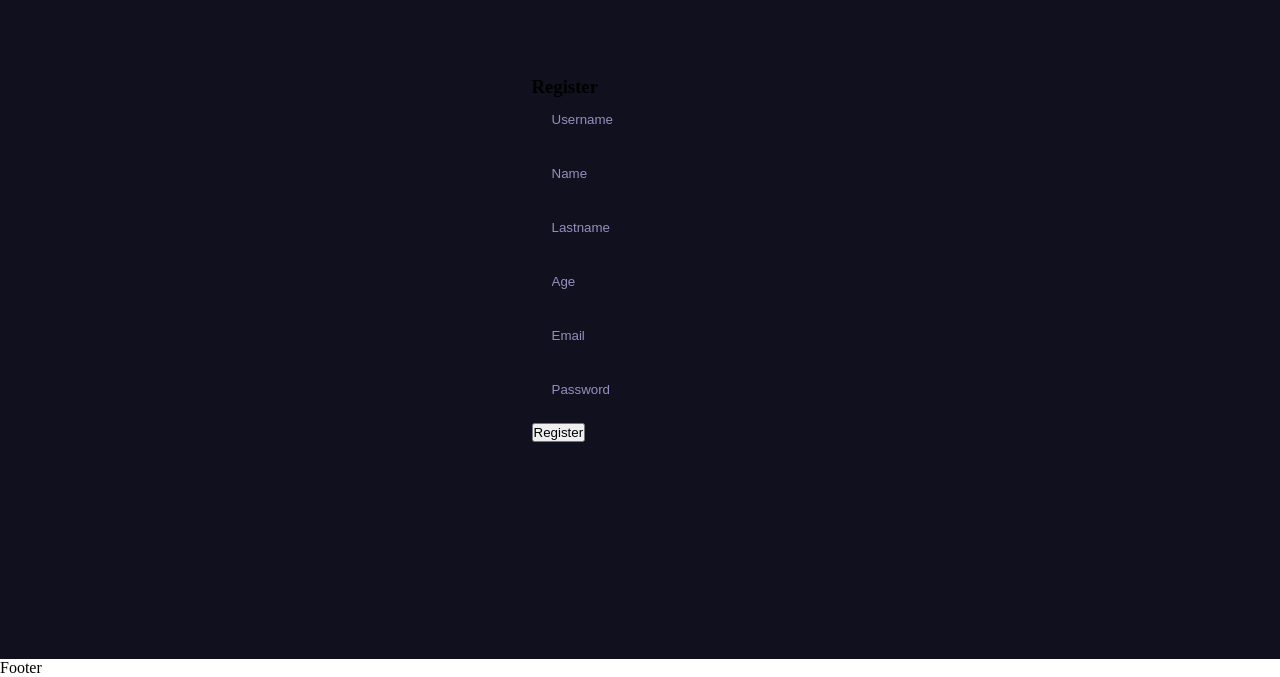
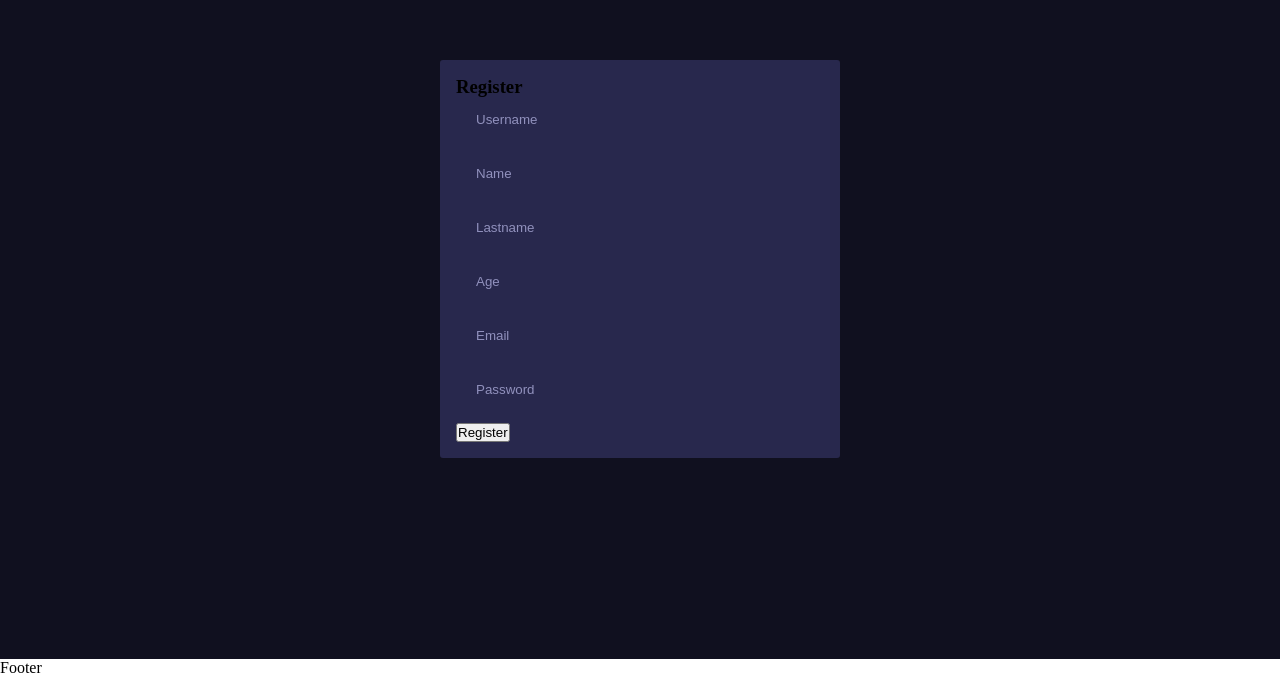
Before and after one commit to JefersonLC/next_img-app, a Next.js app: page /register in a window 1280 px wide. Shown: the part 141-818 px from the top of the page. Built offline with nearby package versions, Linux system fonts and the light colour scheme.

Commit message:
Login and Register pages styles

```diff
--- a/src/styles/LoginRegisterPages.css
+++ b/src/styles/LoginRegisterPages.css
@@ -5,4 +5,62 @@
   display: flex;
   justify-content: center;
   align-items: center;
+  flex-direction: column;
+  gap: 1rem;
 }
+
+.form {
+  width : 100%;
+  padding: 1rem;
+  border-radius: var(--border-radius);
+  background-color: #28284d;
+}
+
+.form-h3 {
+  margin-bottom: 1rem;
+  text-align: center;
+  color: #fff;
+}
+
+.form-links {
+  text-align: end;
+  font-size: 0.85rem;
+  margin: 1.25rem 0;
+}
+
+.form-links a{
+  color: var(--color-green);
+  text-decoration: none;
+}
+
+.form-links a:hover{
+  text-decoration: underline;
+}
+
+.btn {
+  padding: 0.55rem 0.85rem;
+  border-radius: var(--border-radius);
+  border: none;
+  cursor: pointer;
+}
+
+.btn:disabled.btn-add:hover {
+  cursor: progress;
+  box-shadow: none;
+}
+
+.btn.btn-add {
+  background-color: var(--color-green);
+  color: #fff;
+  transition: box-shadow 0.3s ease;
+}
+
+.btn.btn-add:hover {
+  box-shadow: 0 0 5px 5px #0f832c;
+}
+
+@media screen and (min-width: 460px) {
+  .form {
+    max-width: 400px;
+  }
+}
```
